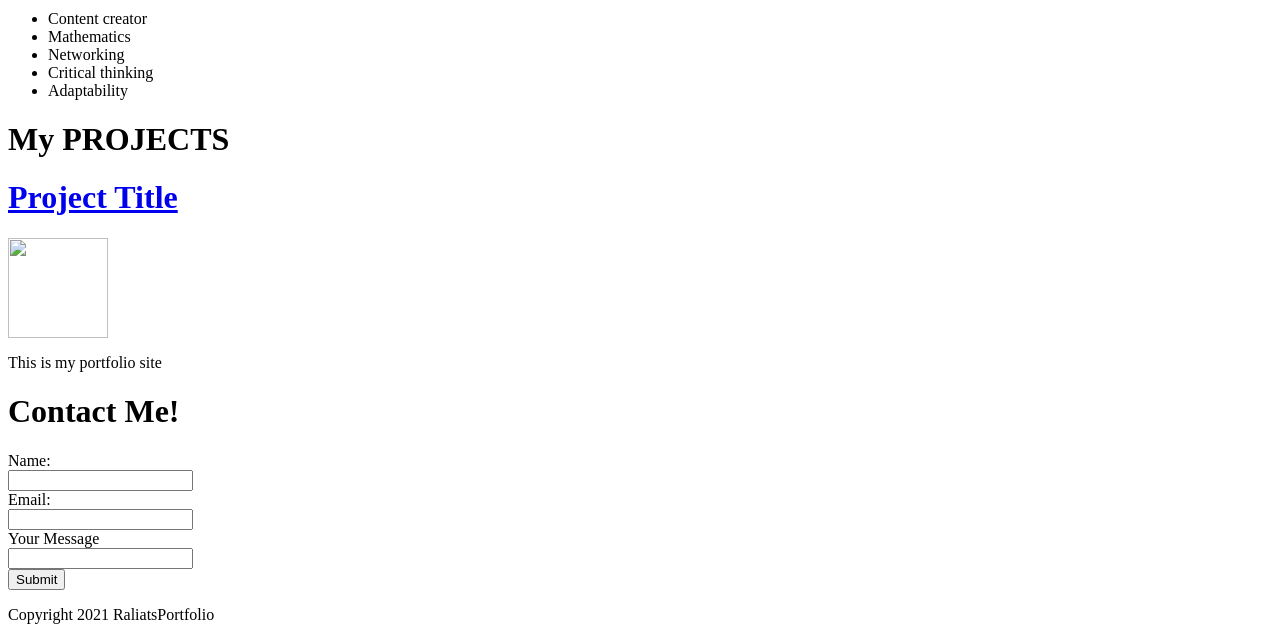
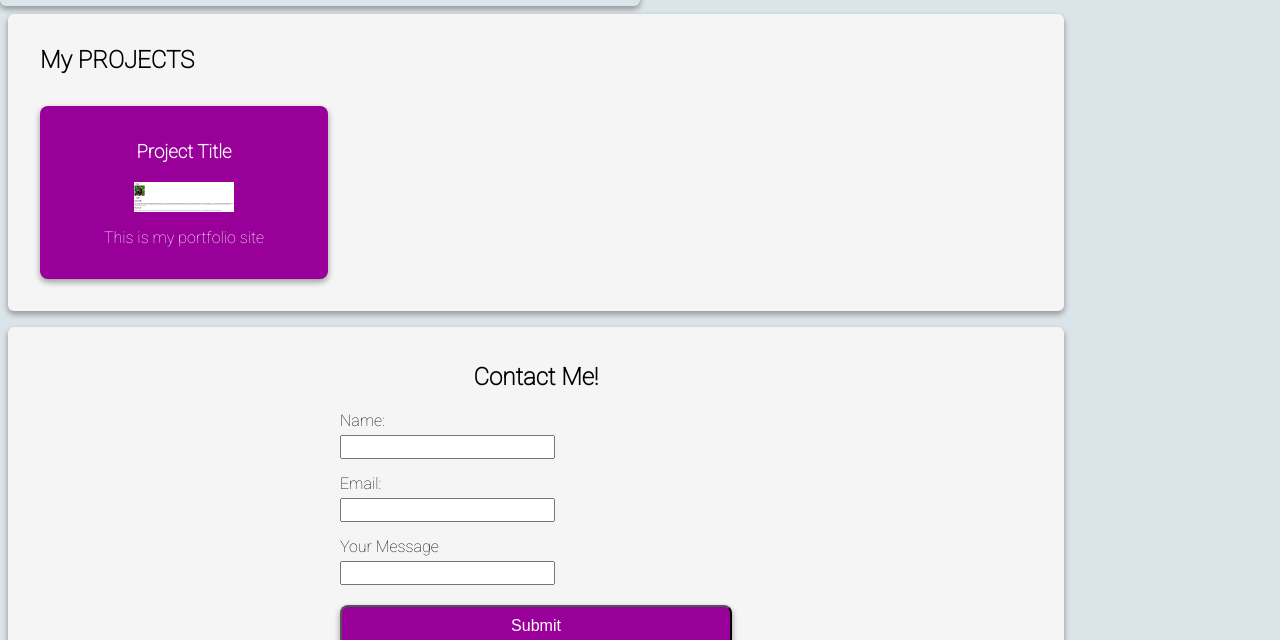
Before and after one commit to raliat/TKH__Modules, a plain HTML site: page Module_3_HTML/index.html in a window 1280 px wide. Shown: the part 748-1388 px from the top of the page. After the commit the page ends 800 px from the top, so only its background shows below. Drawn offline with Linux system fonts and the light colour scheme.

Commit message:
added a file in module2 branch

```diff
--- /dev/null
+++ b/Module_3_HTML/css/style.css
@@ -0,0 +1,239 @@
+:root {
+	--first-color: #dbe4e8;
+	--second-color: #f5f5f5;
+	--third-color: #990099;
+	--fourth-color: black;
+	--font: 'Roboto';
+	--shadow: 0 3px 6px rgba(0,0,0,0.16), 0 3px 6px rgba(0,0,0,0.23);
+}
+
+html {font-size: calc(1 em + 1vw)}
+button { font-size: inherit }
+input { font-size: inherit }
+
+body{
+	font-family: var(--font);
+	margin: 0;
+	background-color: var(--first-color);
+	padding-top: 4rem;
+	display: grid;
+/*justify-items is used to center grid i vertically*/
+	justify-items: center;
+}
+
+/*nav*/
+
+.banner{
+	width: 100%;
+	display: flex;
+	flex-flow: wrap;
+	align-items: center;
+	list-style-type: none;
+	background-color: var(-fourth-color);
+	position: fixed;
+	top: 0;
+	color: var(-third-color);
+	box-shadow: var(--shadow);
+}
+
+.title{
+	margin-left: 1em;
+	text-align: center;
+	font-size: 0.75em;
+	color: #fff;
+}
+
+a{
+	color: var(-third-color);
+	width: 100px;
+	text-decoration: none;
+		}
+}
+/*The :hover selector is used to select elements elements when you mouse over them.*/
+a:hover{
+	Color: var(-first-color);
+
+}
+
+/*banner*/
+
+.banner{}
+
+.title{}
+.banner ul {
+	list-style-type: none;
+}
+
+.banner li {
+	display: inline;
+	margin: 1rem;
+}
+
+
+/*about me*/
+
+.about-me{
+	display: flex;
+	width: 80vw;
+	padding: 1rem;
+	margin: .5rem;
+	border-radius: 6px;
+	background-color: var(-second-color);
+	box-shadow: var(-shadow);
+}
+
+.profile{
+	padding:1em;
+}
+.profile-pic{}
+.about-me-text{
+	padding: 1em;
+}
+
+/*social media*/
+
+.social-media li {
+	font-size: .75em;
+	display: inline;
+}
+
+.social-media ul {
+	padding: .3rem;
+	list-style-type: none;
+}
+
+/*career*/
+
+.career{
+	display: flex;
+	margin: .5erm;
+	width: calc(80vw + 2rem);
+
+}
+
+.goals{
+	width: 45vw;
+	padding: 2rem;
+	border-radius: 6px;
+	margin-right: 1rem;
+	background-color: var(-second-color);
+	box-shadow: var(--shadow);
+}
+
+.skills{
+	width: 35vw;
+	padding: 2rem;
+	border-radius: 6px;
+	background-color: var(--second-color);
+	box-shadow: var(--shadow);
+}
+
+/*projects*/
+.projects{
+	display: flex;
+	flex-flow: row wrap;
+	width: 80vw;
+	padding: 1rem;
+	margin: .5rem;
+	border-radius: 6px;
+	background-color: var(--second-color);
+	box-shadow: var(--shadow);
+}
+.projects h2{
+	width: 100%;
+	margin: 1rem;
+
+}
+
+.project{
+	text-align: center;
+	padding: 1rem;
+	margin: 1rem;
+	width: 25%;
+	box-shadow: var(--shadow);
+	color: #fff;
+	background-color: var(--third-color);
+	border-radius: 8px;
+
+}
+.project a{
+	color: #fff;
+}
+
+/*CSS transitions allows you to change property values smoothly, over a given duration.*/
+.project:hover{
+	transition: all 0.3s cubic-bezier(.25,.8,.25,1);
+	box-shadow: 0 14px 28px rgba(0,0,0,0.25),0 10px 10px rgba(0,0,0,0.22);
+}
+
+/*contact*/
+.contact-form{
+	display: flex;
+	flex-flow: column;
+	justify-content: center;
+	text-align: center;
+	width: 80vw;
+	padding: 1rem;
+	margin: .5rem;
+	border-radius: 6px;
+	background-color: var(--second-color);
+	box-shadow: var(--shadow);
+}
+
+.contact{
+	text-align: left;
+	margin: 0 auto;
+
+}
+
+
+input{
+	min-width: 30 vw;
+	margin-bottom: 15px;
+	margin-top: 5px;
+	padding: .5 rem;
+}
+input[type=submit]{
+	background-color: var(--third-color);
+	color: white;
+	padding: 10px;
+	width: calc(30vw + .5rem);
+	border-radius: 8px;
+	box-shadow: var(--shadow);
+
+}
+
+input[type=submit]:hover{
+	transition: all 0.3s cubic-bezier(.25,.8,.25,1);
+	box-shadow: 0 14px 28px rgba(0,0,0,0.25), 0 10px 10 px rgba(0,0,0,0.22);
+}
+
+/*resume*/
+.jobs{
+
+	display: flex;
+	flex-flow: row wrap;
+	justify-content: center;
+	width: 80vw;
+	margin: .5rem;
+	padding: 2rem;
+	border-radius: 10px;
+	background-color: var(--second-color);
+	box-shadow: var(--shadow);
+
+}
+.job{
+	padding: 1rem;
+}
+
+/*education*/
+.education{}
+
+/*footer*/
+.footer{
+	margin-top: 1rem;
+	width: 100vw;
+	background-color: var(--fourth-color);
+	color: #fff;
+	text-align: center;
+}
--- a/Module_3_HTML/index.html
+++ b/Module_3_HTML/index.html
@@ -1,7 +1,9 @@
-!DOCTYPE html>
 <html>
 <head>
 	<title>Raliat A's Portfolio</title>
+	<link
+href="https://fonts.googleapis.com/css2?family=Roboto:wght@100&display=swap" rel="stylesheet">
+	<link rel="stylesheet" type="text/css" href="css/style.css">
 </head>
 <body>
 
@@ -29,17 +31,17 @@
 					</div>
 		</div>
 		<div class="about-me-text">
-				<h1>About Me</h1>
+				<h2>About Me</h2>
 				<p>Hello! My name is Raliat. I am interested in learning about technology because of my love for continual learning, facing challenges, and building skills. I am well known as an inquisitive individual who loves to ask and understand ”why?” With these attributes, I believe technology is a field I will immensely enjoy and be able to positively contribute to.In my free time I enjoy utilizing YouTube to learn and teach myself new things and improve my quality of life as well as read all genres of books. I am currently on the verge of looking for a career that simultaneously is enjoyable and continuously stimulates my mind.</p>
 
 			</div>
 	</div class="career">
 					<div class="goals">
-							<h1>My Goals</h1>
+							<h2>My Goals</h2>
 							<p>My career goals are to work in a field that I love while simultaneously earning a satisfactory pay, joining or creating a network with individuals in my field and serving as a mentor to others, and last but not least, gaining experience and skills at a reputable company.</p>
 					</div>
 					<div class="skills">
-							<h1>My Skills</h1>
+							<h2>My Skills</h2>
 							<ul>
 
 									<li>Content creator</li>
@@ -50,15 +52,15 @@
 							</ul>
 					</div>
 					<div class="projects">
-							<h1>My PROJECTS</h1>
+							<h2>My PROJECTS</h2>
 							<div class="project">
-								  <a href="index.html"><h1>Project Title</h1></a>
+								  <a href="index.html"><h3>Project Title</h3></a>
 								  <img src="images/screenshot.png" width="100px">
 								  <p>This is my portfolio site</p>
 							</div>
 					</div>
 					<div class="contact-form">
-						  <h1>Contact Me!</h1>
+						  <h2>Contact Me!</h2>
 						  <form class="contact">
 						  	   <label for="name">Name:</label><br>
 						  	   <input type="text" name="name"><br>
```
Also changed, not shown: Module_3_HTML/resume.html (+6 -6 lines), Module_3_HTML/images/Raliat.jpg (added), Module_3_HTML/images/Screenshot.png (added), 4 other files.
